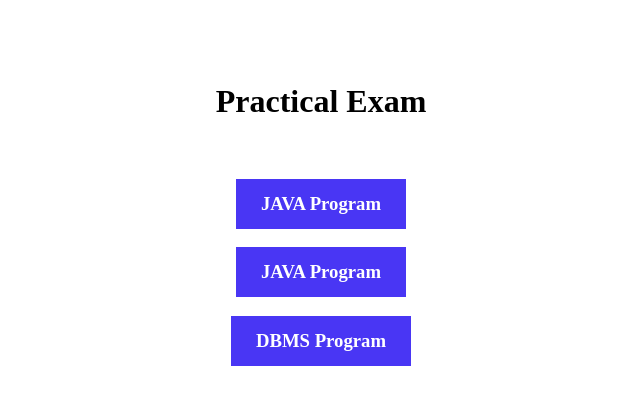
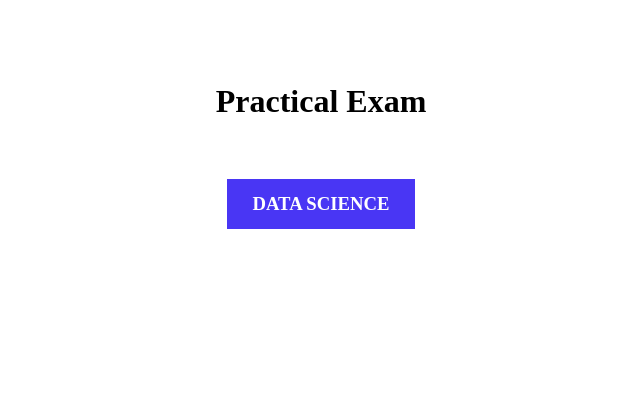
Before and after one commit to pravindabhade/moze, a plain HTML site: page index.html in a window 1280 px wide. Shown: the whole page, without its empty margins (319-959 px from the left). Drawn offline with Linux system fonts and the light colour scheme.

Commit message:
Update index.html

```diff
--- a/index.html
+++ b/index.html
@@ -29,9 +29,7 @@
         <br><br><br>
         <h1 href>Practical Exam </h1><br>
 
-        <h3><a href="DATA SCIENCE.txt" target="_blank">JAVA Program</a></h3>
-        <h3><a href="https://chat.openai.com/share/b5331d1e-bba4-4c0e-a108-fb31282a125d" target="_blank">JAVA Program</a></h3>
-        <h3><a href="DBMS Practical.txt" target="_blank">DBMS Program</a></h3><br><br>
+        <h3><a href="DATA SCIENCE.txt" target="_blank">DATA SCIENCE</a></h3>
     </center>
 </body>
 </html>
```
